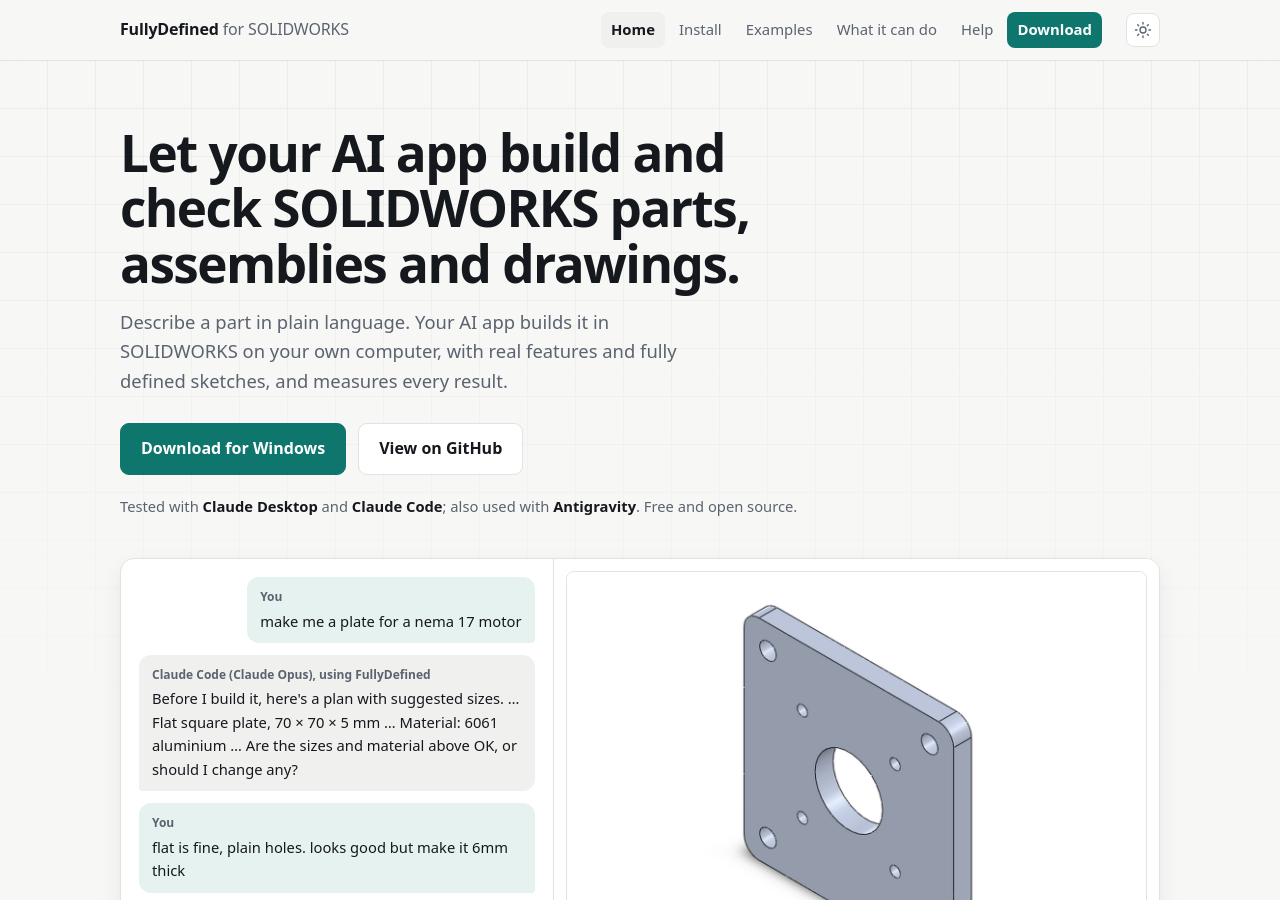
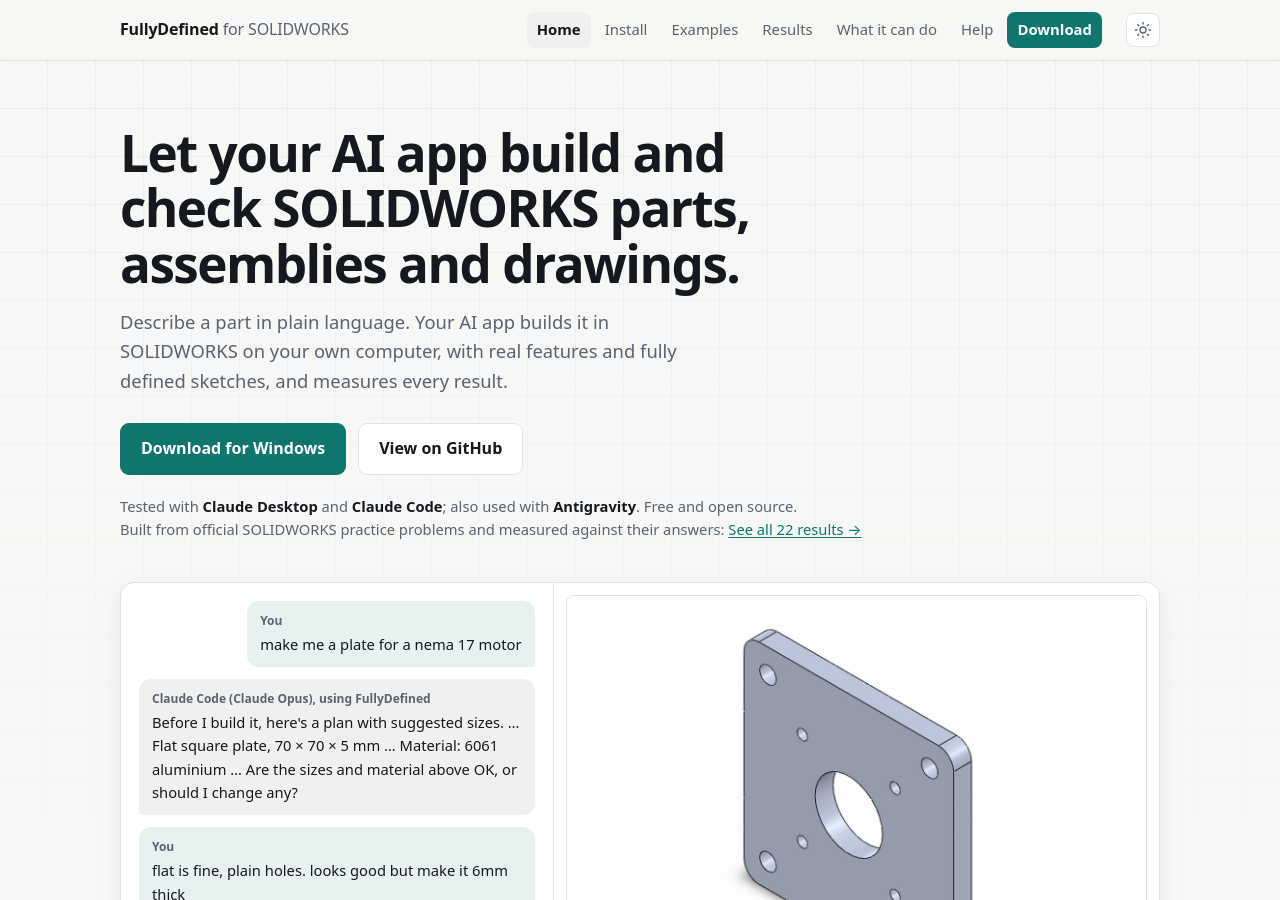
Before and after one commit to adinomyerson/FullyDefined-AI-for-SOLIDWORKS, a Jekyll site: the page built from index.html, in a window 1280 px wide and 900 px high. Built offline with Jekyll 4.4.1, drawn with Linux system fonts in a browser that asks for light colours.

Commit message:
Results in the top bar on every page; a link to them on the home page

```diff
--- a/_layouts/default.html
+++ b/_layouts/default.html
@@ -25,6 +25,7 @@
         <a href="{{ '/' | relative_url }}"{% if page.home %} aria-current="page"{% endif %}>Home</a>
         <a href="{{ '/install.html' | relative_url }}"{% if here == '/install' %} aria-current="page"{% endif %}>Install</a>
         <a href="{{ '/examples.html' | relative_url }}"{% if here == '/examples' %} aria-current="page"{% endif %}>Examples</a>
+        <a href="{{ '/practice/' | relative_url }}"{% if here == '/practice/' %} aria-current="page"{% endif %}>Results</a>
         <a href="{{ '/tools.html' | relative_url }}"{% if here == '/tools' %} aria-current="page"{% endif %}>What it can do</a>
         <a href="{{ '/help.html' | relative_url }}"{% if here == '/help' %} aria-current="page"{% endif %}>Help</a>
         <a class="nav-download" href="https://github.com/adinomyerson/FullyDefined-AI-for-SOLIDWORKS/releases/latest">Download</a>
--- a/index.html
+++ b/index.html
@@ -13,6 +13,8 @@
     </div>
     <p class="proof">Tested with <strong>Claude Desktop</strong> and <strong>Claude Code</strong>; also used with
       <strong>Antigravity</strong>. Free and open source.</p>
+    <p class="proof">Built from official SOLIDWORKS practice problems and measured against their answers:
+      <a href="practice/">See all 22 results →</a></p>
 
     <div class="build" role="group" aria-label="A real build: the request and the part it made">
       <div class="chat">
```
